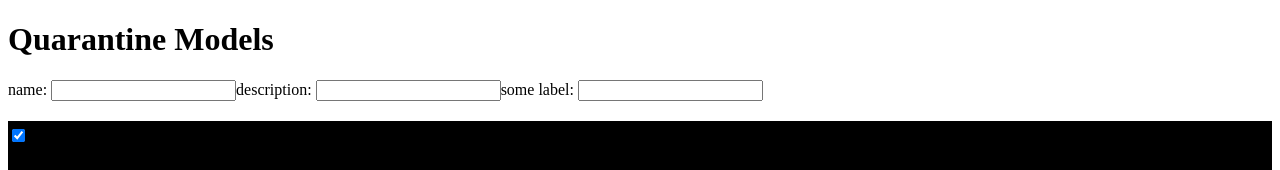
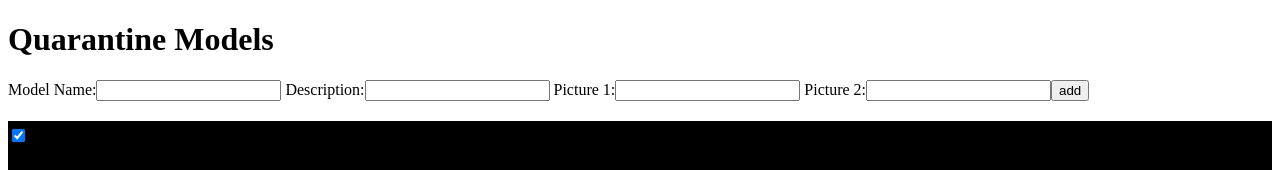
Before and after one commit to philly4toast/scalemodel, a React (Create React App) app in the folder client/: page / in a window 1280 px wide. Shown: the top 170 px of the page. Built offline with nearby package versions, Linux system fonts and the light colour scheme; no server answers; the HTML template or start-up script is replaced by a standard one.

Commit message:
Form added with correct input labels
Hypothesis --> can create other components with their own states

```diff
--- a/client/src/AddModelInfo.js
+++ b/client/src/AddModelInfo.js
@@ -5,9 +5,24 @@ class AddModelInfo extends React.Component {
   render(){
     return (
       <form>
-      name: <input></input>
-      description: <input></input>
-      some label: <input></input>
+        <label> Model Name:
+          <input/>
+        </label>
+
+        <label> Description:
+          <input/>
+        </label>
+
+        <label> Picture 1:
+          <input/>
+        </label>
+
+        <label> Picture 2:
+          <input/>
+        </label>
+
+        <button>add</button>
+
     </form>
     )
   }
```
